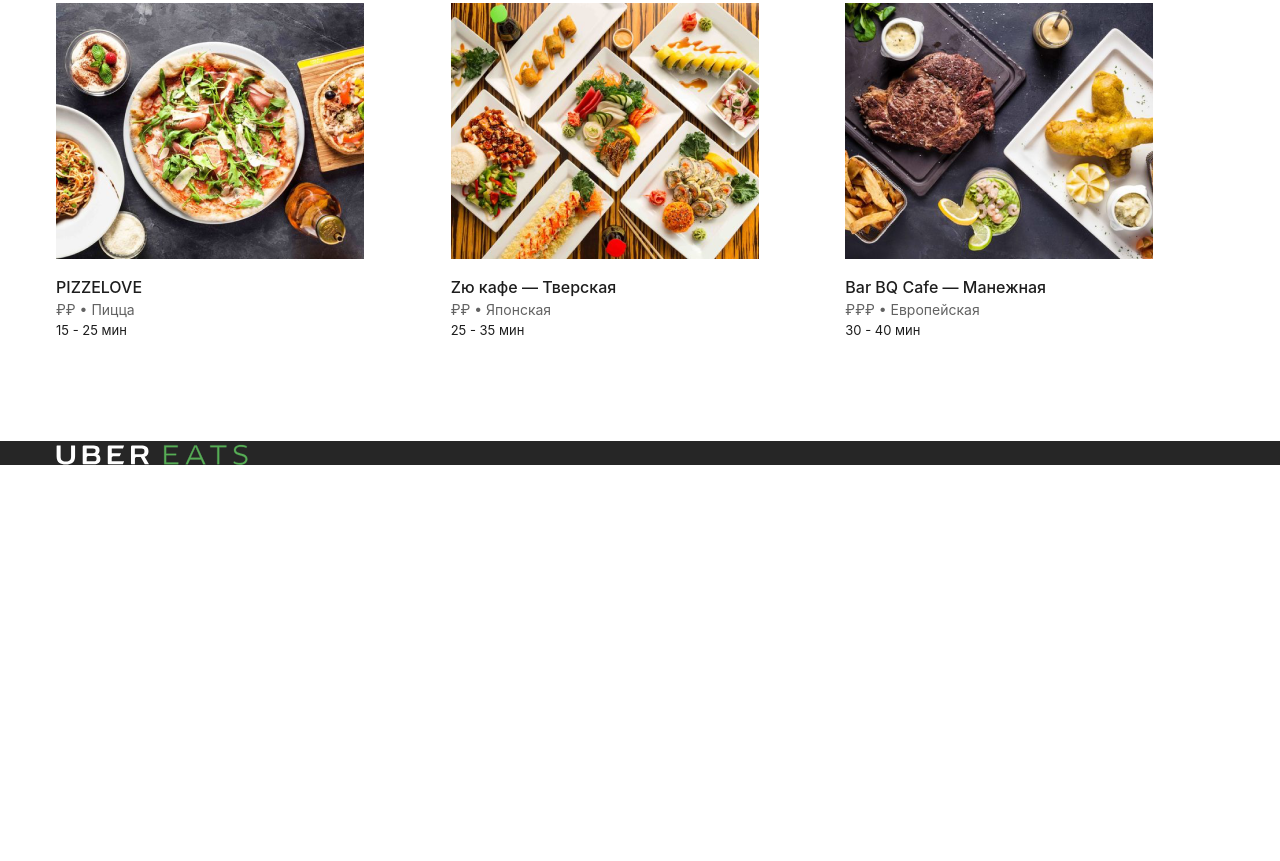
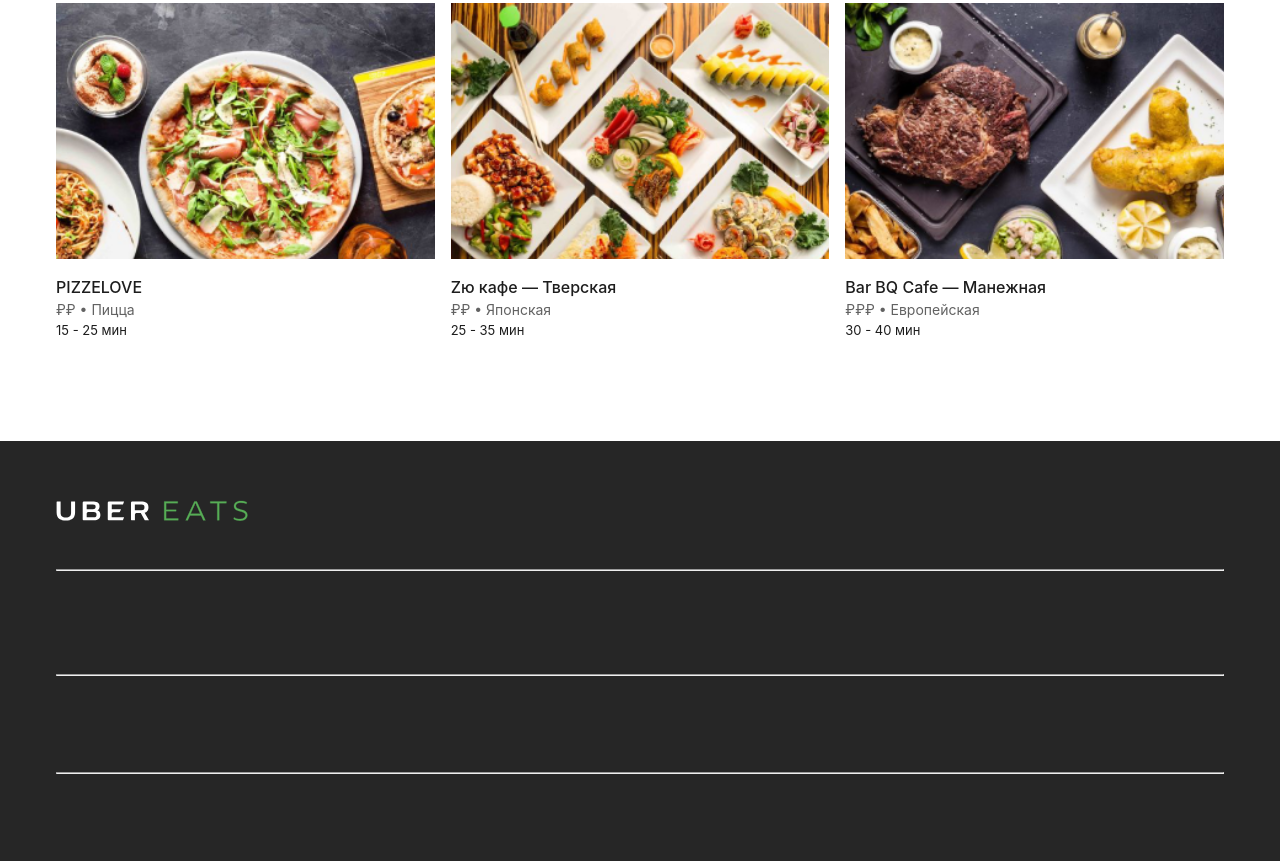
Before and after one commit to Magdaleoniiy/UberEats, a plain HTML site: page index.html in a window 1280 px wide. Shown: the part 1005-1866 px from the top of the page. Before the commit the page ends 1470 px from the top, so only its background shows below. Drawn offline with nearby package versions, Linux system fonts and the light colour scheme.

Commit message:
Added a structure for footer, did some fix

```diff
--- a/header.css
+++ b/header.css
@@ -1,19 +1,17 @@
 
-
-.container{
-    max-width: 1043px;
-    margin: 0 auto;
-}
 .header{
     box-shadow: 0px 0px 16px rgba(38, 38, 38, 0.16);
     height: 72px;
+    width: 100%;
+    position: fixed;
+    background-color: #fff;
+}
+
+.header .container{
+    height: 100%;
 }
 
 .navbar {
-    height: 100%;
-}
-
-.header .container{
     height: 100%;
     display: flex;
     justify-content: space-between;
--- a/index.html
+++ b/index.html
@@ -10,8 +10,8 @@
 </head>
 <body>
     <div class="header">
-        <div class="navbar">
-            <div class="container">
+        <div class="container">
+            <div class="navbar">
                 <a href="#" class="logo">
                     <img src="img/logo.svg" alt="logo">
                 </a>
@@ -28,7 +28,6 @@
                         </li>
                     </ul>
                 </nav>
-
             </div>
         </div>
     </div>
@@ -141,7 +140,21 @@
     </div>
     <div class="footer">
         <div class="container">
-            <img src="img/white-logo.svg" alt="logo">
+            <div class="footer-logo">
+                <img src="img/white-logo.svg" alt="logo">
+            </div>
+            <hr>
+            <div class="footer-content">
+
+            </div>
+            <hr>
+            <div class="footer-app-list">
+
+            </div>
+            <hr>
+            <div class="footer-tech-info">
+
+            </div>
         </div>
     </div>
 </body>
--- a/style.css
+++ b/style.css
@@ -5,7 +5,7 @@
     border-bottom: 1px solid #979797;
     color: #979797;
     margin-bottom: 56px;
-    margin-top: 56px;
+    margin-top: 128px;
 }
 
 .search:focus {
@@ -23,7 +23,6 @@
 
 .restaurant-card-img {
     height: 256px;
-    width: 308px;
     background-color: lightgrey;
     margin-bottom: 16px;
     background-size: cover;
@@ -88,3 +87,19 @@
 .footer {
     background-color: #262626;
 }
+.footer-logo {
+    padding-top: 56px;
+    padding-bottom: 40px;
+}
+.footer-content {
+    padding-top: 32px;
+    padding-bottom: 55px;
+}
+.footer-app-list {
+    padding-top: 41px;
+    padding-bottom: 39px;
+}
+.footer-tech-info {
+    padding-top: 40px;
+    padding-bottom: 39px;
+}
```
